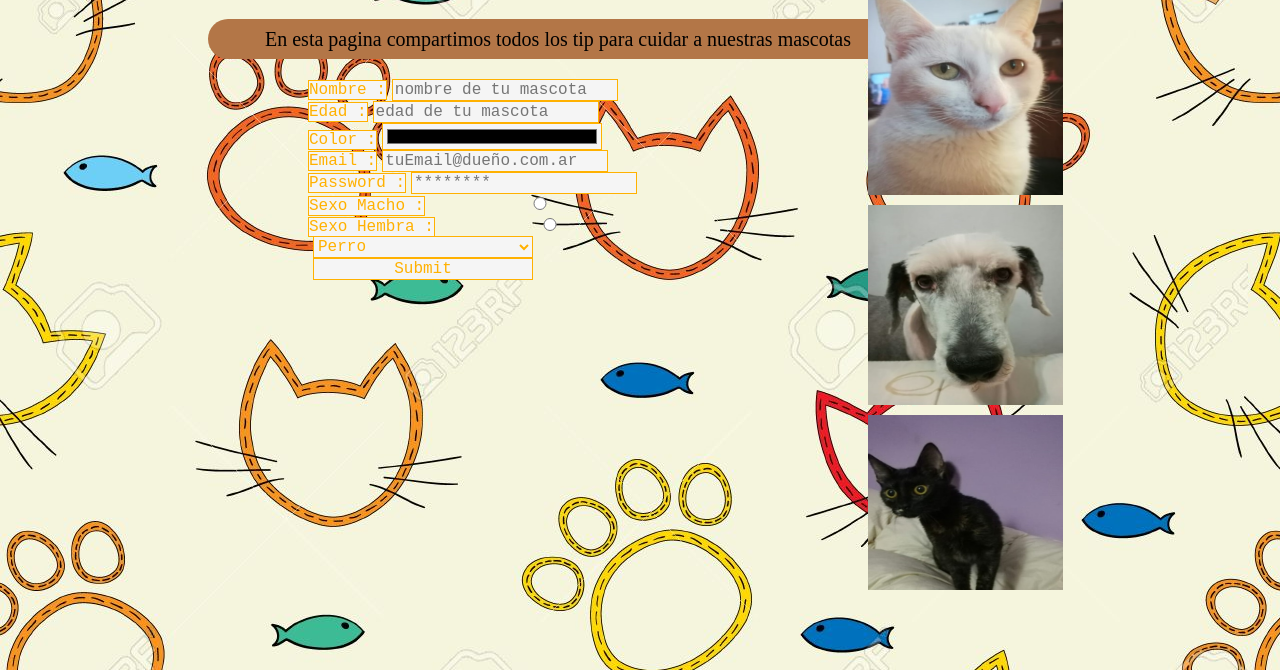
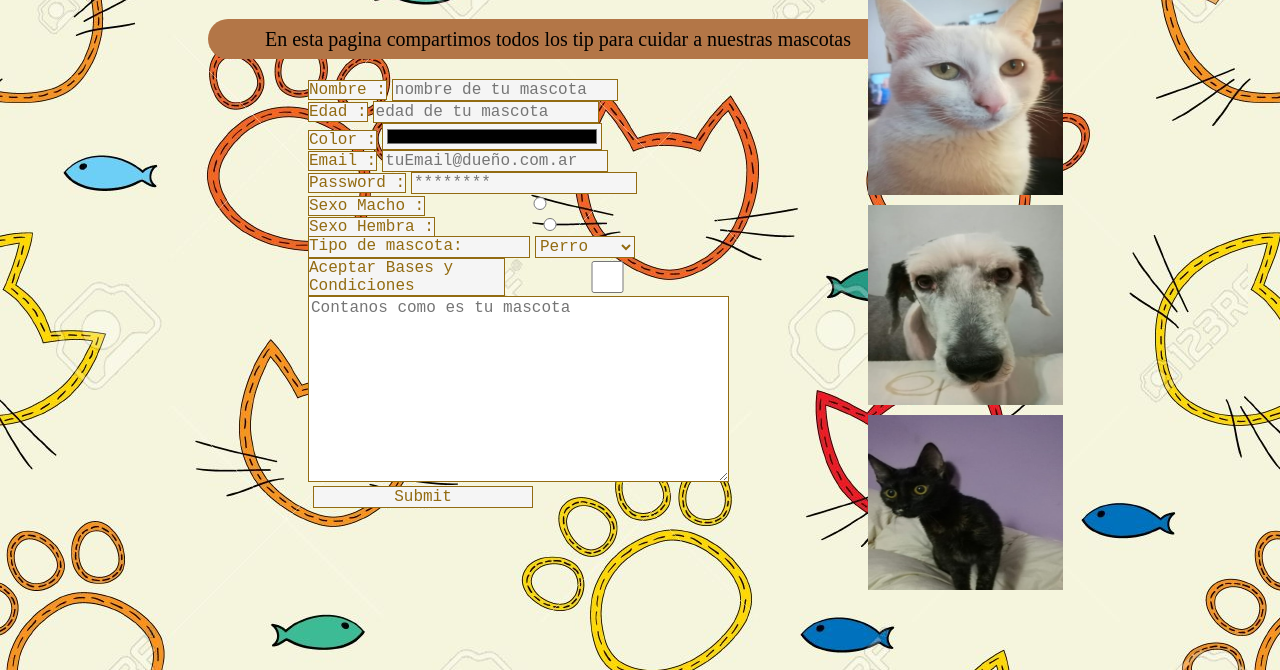
Before and after one commit to Miriamolson73/CIUMiriamOlson, a plain HTML site: page ej3-5/index.html in a window 1280 px wide. Shown: the part 138-808 px from the top of the page. Drawn offline with Linux system fonts and the light colour scheme.

Commit message:
mejoras en el codigo3.5
mejoras en el codigo3.5

```diff
--- a/ej3-5/ej3-5.css
+++ b/ej3-5/ej3-5.css
@@ -16,9 +16,7 @@ img{
 	margin: 5px;
     transform: rotate(-90deg);
 }
-ul {
 
-}
 .contenedorImagen{
   	display: flex;
   	width: 600px;
@@ -50,6 +48,7 @@ h1 {
 }
 form{
 	/*background-color: black;*/
+
 	position: absolute;
 
 	list-style: none;
@@ -82,34 +81,61 @@ p {
 
 }
 label{
-	width: 220px;border-color:#FFB100;
+	width: 220px;border-color:#926b11;
 	border-width:1px;
 	border-style:solid;
 	background:#F5F5F5;
 	font-family:"Courier New",monospace;
 	font-size:16px;
-	color:#FFB100;
+	color:#926b11;
+
 }
 input{
 	width:220px;
-	border-color:#FFB100;
+	border-color:#926b11;
 	border-width:1px;
 	margin-left:5px;
 	border-style:solid;
 	background:#F5F5F5;
 	font-family:"Courier New",monospace;
 	font-size:16px;
-	color:#FFB100;
+	color:#926b11;
 }
 select
 {
-	width:220px;
-	border-color:#FFB100;
+	width:100px;
+	border-color:#926b11;
 	border-width:1px;
 	margin-left:5px;
 	border-style:solid;
 	background:#F5F5F5;
 	font-family:"Courier New",monospace;
 	font-size:16px;
-	color:#FFB100;
+	color:#926b11;
 }
+option{
+	width:220px;
+	border-color:#926b11;
+	border-width:1px;
+	margin-left:5px;
+	border-style:solid;
+	background:#F5F5F5;
+	font-family:"Courier New",monospace;
+	font-size:16px;
+	color:#926b11;
+
+}
+.checkbox{
+	display: flex;
+
+}
+textarea{
+	font-family:"Courier New",monospace;
+	font-size:16px;
+	border-color:#926b11;
+	border-width:1px;
+	border-style:solid;
+	color:#926b11;
+
+
+}
--- a/ej3-5/index.html
+++ b/ej3-5/index.html
@@ -14,8 +14,8 @@
 
 	<h1>Bienvenido a <span>"PetBook"</span> </h1>
 	<p>En esta pagina compartimos todos los tip para cuidar a nuestras mascotas </p>
-	<div class="formulario">
-		<form action="" >
+	<div >
+		<form action="https://formspree.io/f/xayaqrlq" id="formulario1" method="POST" >
 			<label for="nombre_Mascota">Nombre :</label><input type="text" id="nombre_Mascota" name="nombre" placeholder="nombre de tu mascota" required><br>
 			<label for="edad_Mascota">Edad :</label><input type="number" id="edad_Mascota" name="edad" placeholder="edad de tu mascota"required><br>
 
@@ -28,14 +28,19 @@
 			<label for="sexo">Sexo Macho :</label><input type="radio" id="sexo" name="genero" value="Macho"><br>
 
 			<label for="sexo">Sexo Hembra :</label><input type="radio" id="sexo" name="genero" value="Hembra"><br>
-
-			<select name="tipo_de_mascota" id="tipo"><label for="Tipo de mascota:"> Tipo de mascota:</label>
-					<option value="perro"> Perro </option>
-					<option value="gato"> Gato </option>
-					<option value="conejo"> Conejo </option>
-					<option value="canario"> Canario </option>
-			</select><br>
-
+			<div class="checkbox"> 	<label for="Tipo de mascota:"> Tipo de mascota:</label>
+					<select name="tipo_de_mascota" id="tipo">
+						<option value="perro"> Perro </option>
+						<option value="gato"> Gato </option>
+						<option value="conejo"> Conejo </option>
+						<option value="canario"> Canario </option>
+				</select><br>
+			</div>
+			<div class="checkbox">
+				<label for="Bases">Aceptar Bases y Condiciones</label><input type="checkbox" id="bases"  name="bases_y_condiciones" value="acepta"><br>
+			</div>
+			<textarea rows="10"cols="40" placeholder="Contanos como es tu mascota" type="text"
+			></textarea>
 			<input type="submit">
 
 
```
